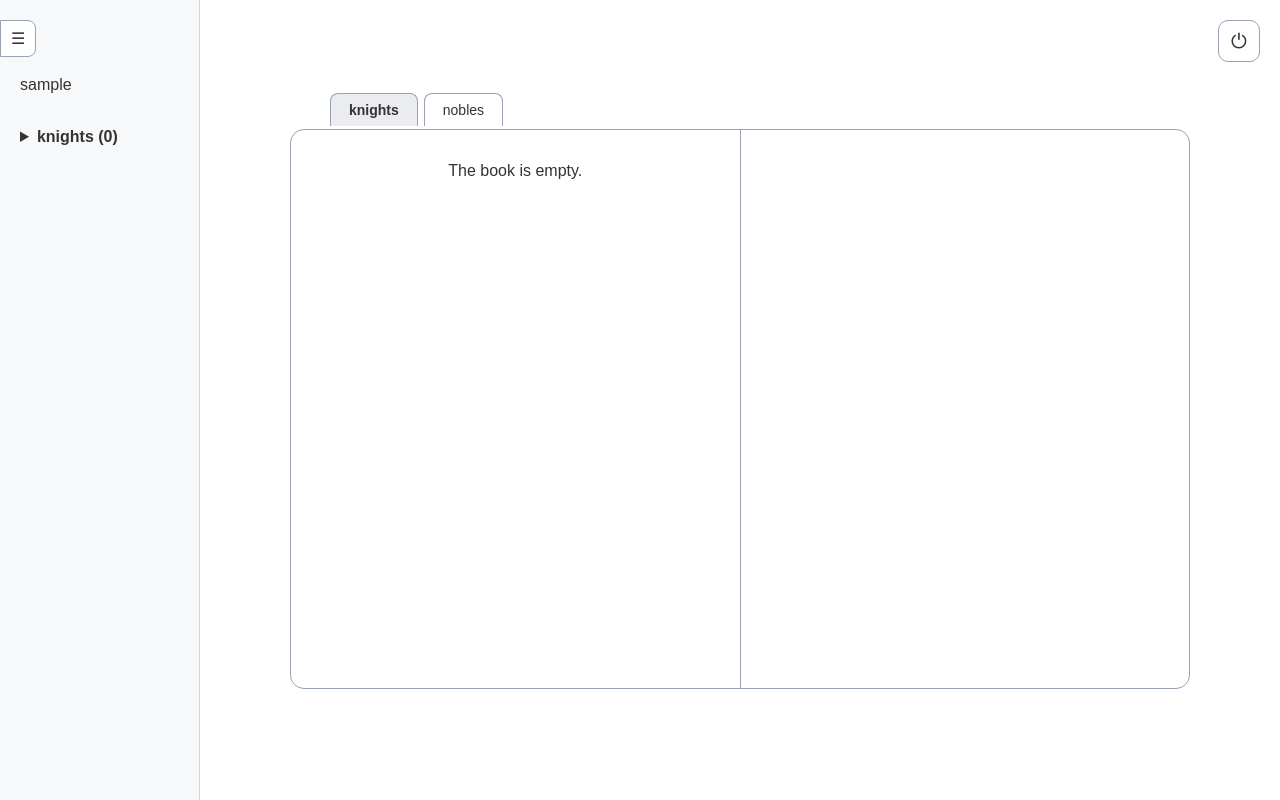
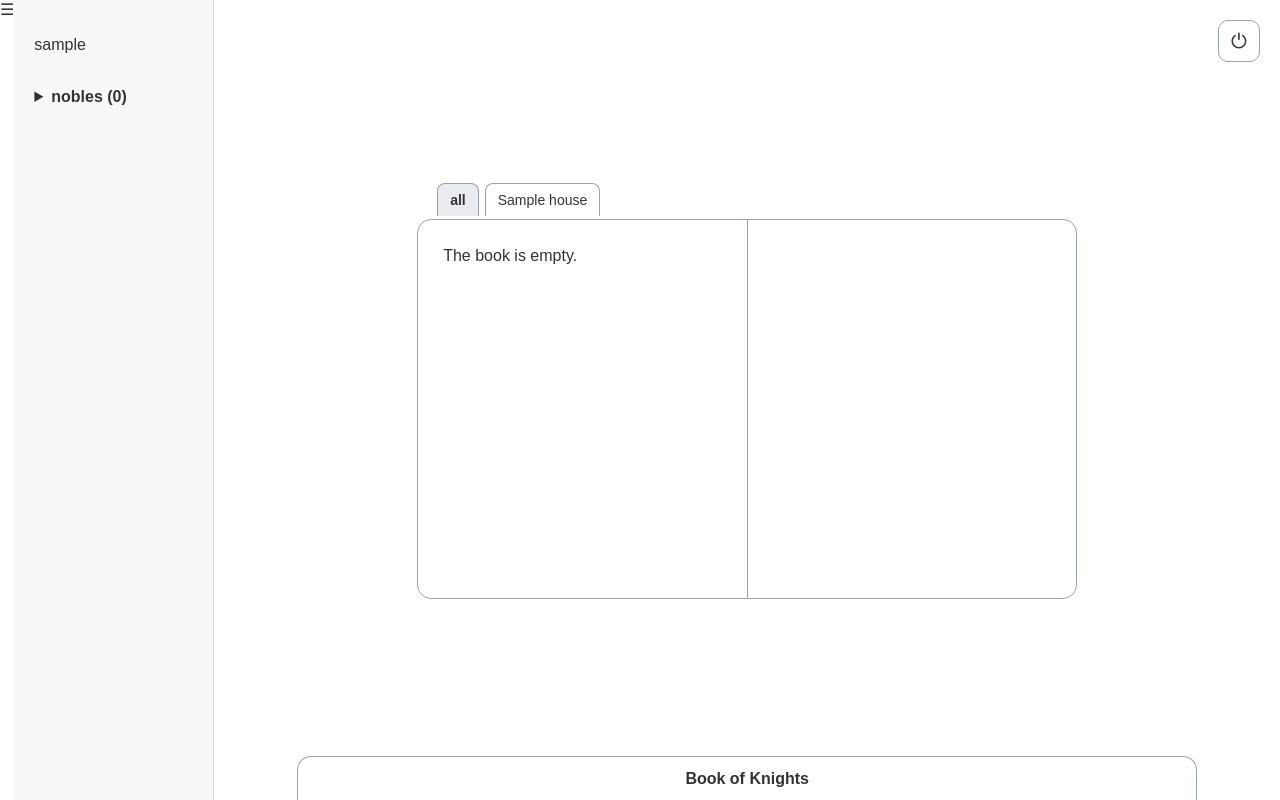
Before and after one commit to district-53/district53-pipeline, a Flask app: page /book in a window 1280 px wide. Run offline with Flask 3, Linux system fonts and the light colour scheme; a user stored in the database is signed in; tables that the repository leaves empty hold one stand-in row (values such as "Sample post").

Commit message:
D53-24 Improving frontend of book page

```diff
--- a/app/routes/book_routes.py
+++ b/app/routes/book_routes.py
@@ -21,33 +21,51 @@ def person_info(person):
         stats = knight.get_stats()
     return {"person": person, "house": house, "knight": knight, "stats": stats}
 
+
 @book_bp.route("/book")
 @login_required
 def book():
-    kind = request.args.get("kind", "knight")
+    default_kind = "knight" if current_user.role == "knight" else "noble"
+    kind = request.args.get("kind", default_kind)
     if kind not in ("knight", "noble"):
-        kind = "knight"
+        kind = default_kind
 
-    people = User.query.filter_by(role=kind).order_by(User.username).all()
+    house = request.args.get("house", type=int)
+    if house is None:
+        house = 0
+        if kind == "knight" and current_user.role == "noble" and current_user.house_id:
+            house = current_user.house_id
 
-    spread = request.args.get("spread", 0, type=int)
+    query = User.query.filter_by(role=kind)
+    if house:
+        query = query.filter_by(house_id=house)
+    people = query.order_by(User.username).all()
+
+    spread = request.args.get("spread", type=int)
+    if spread is None:
+        spread = 0
+        ids = [p.id for p in people]
+        if current_user.id in ids:
+            spread = ids.index(current_user.id) // 2
     if spread < 0:
         spread = 0
+
     first = spread * 2
-
     left = None
     right = None
     if first < len(people):
         left = person_info(people[first])
     if first + 1 < len(people):
         right = person_info(people[first + 1])
+    has_next = first + 2 < len(people)
 
-    has_next = first + 2 < len(people)
+    houses = House.query.order_by(House.name).all()
 
     gossip = None
     if current_user.role == "knight":
         gossip = spy_service.get_or_create_daily_gossip(current_user.id)
-    return render_template("book.html", kind=kind, people=people, left=left, right=right, spread=spread, has_next=has_next, gossip=gossip)
+
+    return render_template("book.html", kind=kind, house=house, houses=houses, people=people, left=left, right=right, spread=spread, has_next=has_next, gossip=gossip)
 
 
 @book_bp.route("/book/reveal/<int:target_id>", methods=["POST"])
@@ -59,4 +77,4 @@ def reveal_stats(target_id):
     except ValueError as error:
         flash(str(error))
 
-    return redirect(url_for("book.book", kind="knight", _anchor=f"person-{target_id}"))
+    return redirect(url_for("book.book", kind="knight", house=request.form.get("house", 0, type=int), spread=request.form.get("spread", 0, type=int)))
--- a/app/static/style.css
+++ b/app/static/style.css
@@ -189,6 +189,19 @@ input {
     overflow: hidden;
 }
 
+.page {
+    flex: 1;
+    padding: 25px;
+    cursor: pointer;
+    display: flex;
+    flex-direction: column;
+    justify-content: space-between;
+}
+
+.page:hover {
+    background: #fcfcfd;
+}
+
 .page:first-child {
     border-right: 1px solid #98a2b3;
 }
@@ -278,6 +291,10 @@ a.settings-btn {
     text-decoration: none;
 }
 
+.error {
+    color: #c0392b;
+    font-weight: bold;
+}
 .gossip-box strong {
     white-space: nowrap;
     font-size: 14px;
@@ -346,49 +363,8 @@ a.settings-btn {
     display: none;
 }
 
-.sidebar-btn {
-    position: fixed;
-    top: 20px;
-    left: 0;
-    padding: 8px 10px;
-    background: #fff;
-    border: 1px solid #98a2b3;
-    border-radius: 0 8px 8px 0;
-    cursor: pointer;
-    z-index: 10;
-}
-
 #sidebar-toggle:checked ~ .sidebar {
     display: none;
-}
-
-.sidebar {
-    padding-top: 60px;
-}
-
-
-.book {
-    display: flex;
-    width: 900px;
-    height: 560px;
-    border: 1px solid #98a2b3;
-    border-radius: 14px;
-    background: #ffffff;
-    overflow: hidden;
-}
-
-.page {
-    flex: 1;
-    padding: 30px;
-    display: flex;
-    flex-direction: column;
-    align-items: center;
-    gap: 8px;
-    overflow-y: auto;
-}
-
-.page:first-child {
-    border-right: 1px solid #98a2b3;
 }
 
 .page h2,
@@ -403,3 +379,48 @@ a.settings-btn {
     gap: 16px;
     margin-top: 12px;
 }
+
+.bookmarks {
+    left: 20px;
+    flex-wrap: nowrap;
+}
+
+.bookmarks .bookmark {
+    padding: 8px 12px;
+}
+
+.book-edge {
+    position: absolute;
+    left: 50%;
+    transform: translateX(-50%);
+    width: 900px;
+    height: 44px;
+    background: #ffffff;
+    border: 1px solid #98a2b3;
+    display: flex;
+    justify-content: center;
+    align-items: center;
+    color: #333;
+    text-decoration: none;
+    font-weight: bold;
+}
+
+.book-edge:hover {
+    background: #eaecf0;
+}
+
+.book-edge-bottom {
+    bottom: 0;
+    border-bottom: none;
+    border-radius: 14px 14px 0 0;
+}
+
+.book-edge-top {
+    top: 0;
+    border-top: none;
+    border-radius: 0 0 14px 14px;
+}
+
+.bookmarks {
+    flex-wrap: wrap;
+}
--- a/app/templates/book.html
+++ b/app/templates/book.html
@@ -27,12 +27,17 @@
                             <summary>reveal stats</summary>
                             <form class="reveal-form" method="post"
                                   action="{{ url_for('book.reveal_stats', target_id=entry.person.id) }}">
+                                <input type="hidden" name="house" value="{{ house }}">
                                 <input type="hidden" name="spread" value="{{ spread }}">
                                 <input type="text" name="gossip_key" placeholder="GOSP-XXXXXXXX" required>
                                 <button type="submit" class="btn btn-small">confirm</button>
                             </form>
                         </details>
                     {% endif %}
+                {% endif %}
+
+                {% if current_user.role == 'noble' and current_user.house_id and entry.person.house_id == current_user.house_id %}
+                    <button type="button" class="btn btn-small" disabled>exile</button>
                 {% endif %}
             {% endif %}
         {% endif %}
@@ -65,7 +70,7 @@
                 <summary>{{ 'knights' if kind == 'knight' else 'nobles' }} ({{ people|length }})</summary>
                 <ul class="people-list">
                     {% for p in people %}
-                        <li><a href="{{ url_for('book.book', kind=kind, spread=loop.index0 // 2) }}">{{ p.username }}</a></li>
+                        <li><a href="{{ url_for('book.book', kind=kind, house=house, spread=loop.index0 // 2) }}">{{ p.username }}</a></li>
                     {% else %}
                         <li>nobody yet</li>
                     {% endfor %}
@@ -74,6 +79,10 @@
         </div>
 
         <div class="main-content">
+            {% if kind == 'knight' %}
+                <a href="{{ url_for('book.book', kind='noble') }}" class="book-edge book-edge-top">Book of Nobles</a>
+            {% endif %}
+
             <a href="{{ url_for('auth.logout') }}" class="settings-btn" title="Log out">⏻</a>
 
             <div class="center-column">
@@ -89,8 +98,10 @@
 
                 <div class="book-wrapper">
                     <div class="bookmarks">
-                        <a href="{{ url_for('book.book', kind='knight') }}" class="bookmark {% if kind == 'knight' %}active{% endif %}">knights</a>
-                        <a href="{{ url_for('book.book', kind='noble') }}" class="bookmark {% if kind == 'noble' %}active{% endif %}">nobles</a>
+                        <a href="{{ url_for('book.book', kind=kind, house=0) }}" class="bookmark {% if house == 0 %}active{% endif %}">all</a>
+                        {% for h in houses %}
+                            <a href="{{ url_for('book.book', kind=kind, house=h.id) }}" class="bookmark {% if house == h.id %}active{% endif %}">{{ h.name }}</a>
+                        {% endfor %}
                     </div>
 
                     <div class="book">
@@ -105,14 +116,18 @@
 
                     <div class="page-nav">
                         {% if spread > 0 %}
-                            <a href="{{ url_for('book.book', kind=kind, spread=spread - 1) }}" class="btn">‹</a>
+                            <a href="{{ url_for('book.book', kind=kind, house=house, spread=spread - 1) }}" class="btn">‹</a>
                         {% endif %}
                         {% if has_next %}
-                            <a href="{{ url_for('book.book', kind=kind, spread=spread + 1) }}" class="btn">›</a>
+                            <a href="{{ url_for('book.book', kind=kind, house=house, spread=spread + 1) }}" class="btn">›</a>
                         {% endif %}
                     </div>
                 </div>
             </div>
+
+            {% if kind == 'noble' %}
+                <a href="{{ url_for('book.book', kind='knight') }}" class="book-edge book-edge-bottom">Book of Knights</a>
+            {% endif %}
         </div>
     </div>
 </body>
```
